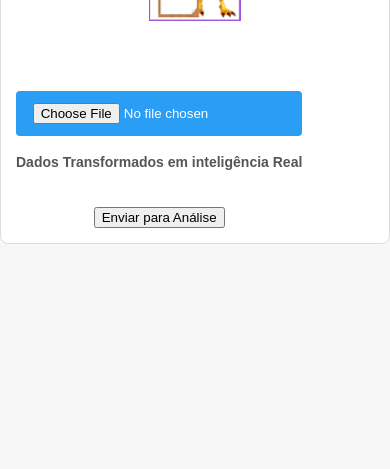
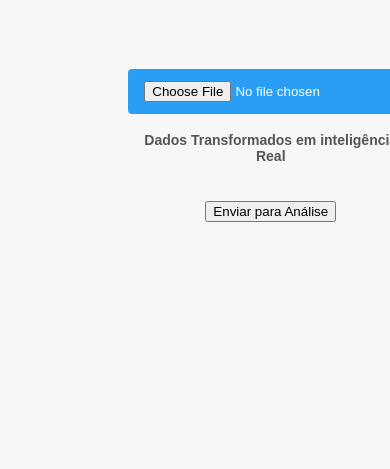
Before and after one commit to RUBERVALALVES/flask-hospedado-no-render, a Flask app: page / in a window 390 px wide; the page is wider, and only the part inside the window is pictured. Shown: the part 375-844 px from the top of that part. Run offline with Flask 3, Linux system fonts and the light colour scheme.

Commit message:
Update client.html

```diff
--- a/templates/client.html
+++ b/templates/client.html
@@ -24,8 +24,7 @@
   display: flex;
   justify-content: center; /* Centraliza as imagens */
   align-items: center;     /* Alinha verticalmente pelo centro */
-  gap: 15px;               /* Espaçamento entre as duas imagens */
-  flex-wrap: wrap;         /* Permite que as imagens dobrem de linha no celular */
+  gap: 12px;               /* Espaçamento entre as duas imagens */
   margin: 15px 0;
 }
 
@@ -131,9 +130,9 @@
     }
 @media (max-width: 480px) {
       .container {
-        padding: 15px;
-        margin: 10px auto;
-      }
+        width: 45%;
+        height: 70px;
+            }
 
       h2 {
         font-size: 20px;
```
